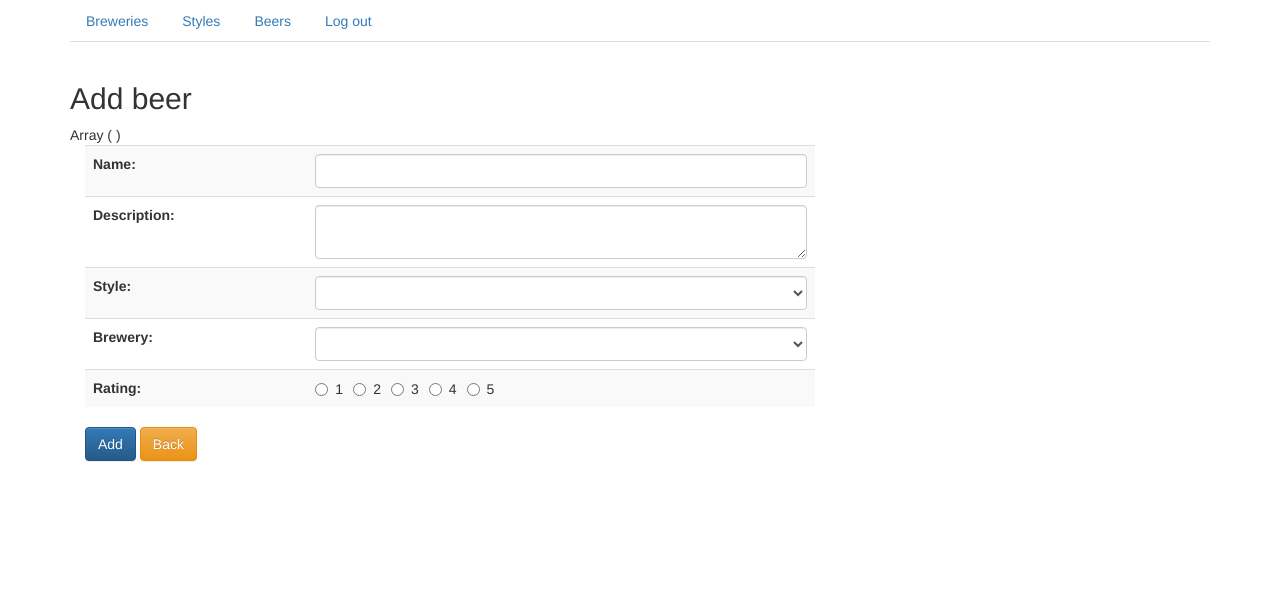
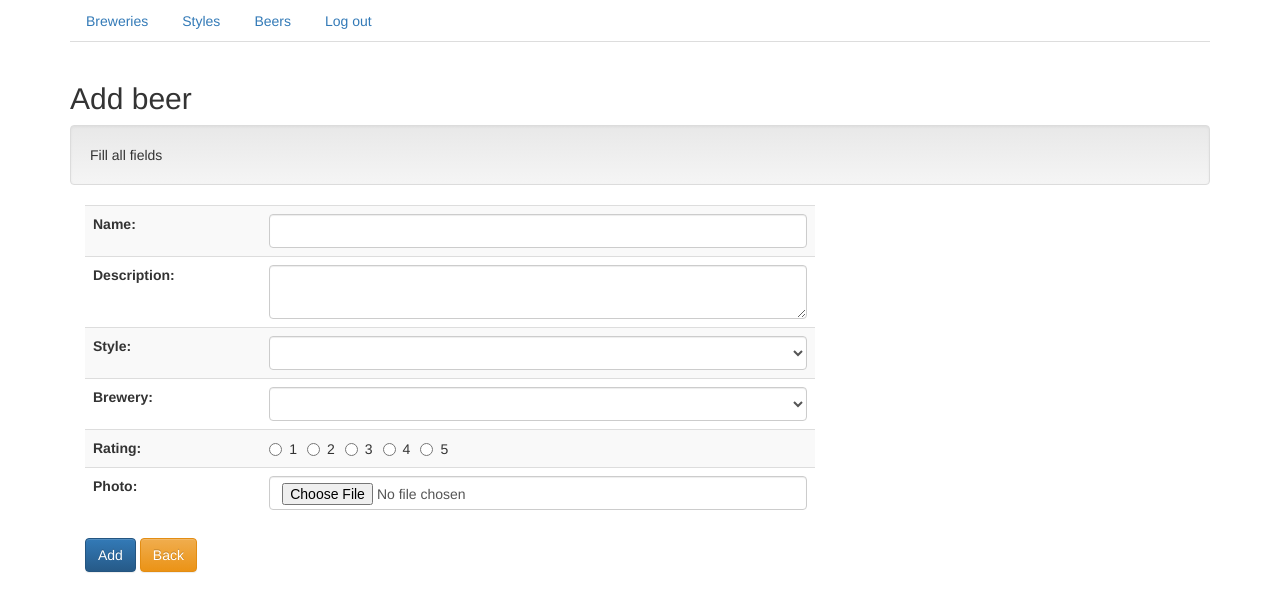
Before and after one commit to k4hun/beers-blog-php, a PHP site: page /admin/beers/add.php in a window 1280 px wide. Shown: the top 612 px of the page. Run offline with PHP 8.4, Linux system fonts and the light colour scheme; the visitor is signed in with stand-in values (Sample User, id 1); tables that the repository leaves empty or names only in its code hold one stand-in row (values such as "Sample post"); lists and menus that the app fills with data are empty.

Commit message:
photo upload

```diff
--- a/admin/beers/add.php
+++ b/admin/beers/add.php
@@ -20,25 +20,31 @@
 			require_once '../../models/style.php';
 			require_once '../../models/brewery.php';
 
-			print_r($_POST);
-			if(isset($_POST['name']) && isset($_POST['description']) && isset($_POST['style_id']) && isset($_POST['brewery_id']) && isset($_POST['rating'])) {
+			if(isset($_POST['name']) && isset($_POST['description']) && isset($_POST['style_id']) && isset($_POST['brewery_id']) && isset($_POST['rating']) && isset($_FILES['photo']['name'])) {
 				$name = $_POST['name'];
 				$description = $_POST['description'];
 				$style = $_POST['style_id'];
 				$brewery = $_POST['brewery_id'];
 				$rating = $_POST['rating'];
 
-				if(empty($name) || empty($description) || empty($style) || empty($brewery) || empty($rating)) {
+				$photo_name = $_FILES['photo']['name'];
+				$photo_tmp = $_FILES['photo']['tmp_name'];
+				$check = getimagesize($_FILES["photo"]["tmp_name"]);
+
+				if($check == false) {
+					echo "<br><div class='alert alert-info col-md-8'>File is not an image!</div>";
+				} else if(empty($name) || empty($description) || empty($style) || empty($brewery) || empty($rating)) {
 					echo "<br><div class='alert alert-info col-md-8'>All fields are required!</div>";
 				} else {
+					move_uploaded_file($photo_tmp, '../../uploads/'.$photo_name);
 					$beer = new Beer();
-					if($beer->insert($name, $style, $description, $rating, $brewery)) {
+					if($beer->insert($name, $style, $description, $rating, $brewery, $photo_name)) {
 						header ('location: index.php');
 					}
 				}
-			}
+			} else { echo "<div class='well'>Fill all fields</div>"; }
 		?>
-		<form id='new-style-form' action='', method='POST'>
+		<form id='new-style-form' action='', method='POST' enctype="multipart/form-data">
 			<div class="col-md-8">
 				<table class="table table-striped">
 					<tr>
@@ -87,6 +93,10 @@
 							?>
 						</td>
 					</tr>
+					<tr>
+						<th>Photo:</th>
+						<td><input type='file', name='photo', class='form-control'></td>
+					</tr>
 				</table>
 				<input type='submit', value='Add' class='btn btn-primary'>
 				<a class='btn btn-warning' href="index.php">Back</a>
--- a/admin/beers/index.php
+++ b/admin/beers/index.php
@@ -18,7 +18,7 @@
 		<?php
 			require_once '../../models/beer.php';
 		?>
-		<h3><a href="add.php">Add new style</a></h3>
+		<h3><a href="add.php">Add new beer</a></h3>
 		<div class="col-md-8">
 			<table class="table table-striped">
 				<tr>
--- a/models/beer.php
+++ b/models/beer.php
@@ -37,9 +37,9 @@
 			return self::getBySql($sql);
     	}
 
-    	public function insert($name, $style, $description, $rating, $brewery) {
+    	public function insert($name, $style, $description, $rating, $brewery, $photo_url) {
     		$db = new Database();
-    		$dml = sprintf("INSERT INTO beers (name, style_id, description, rating, brewery_id) VALUES ('%s', '%d', '%s', '%d', '%d')", $name, $style, $description, $rating, $brewery);
+    		$dml = sprintf("INSERT INTO beers (name, style_id, description, rating, brewery_id, photo_url) VALUES ('%s', '%d', '%s', '%d', '%d', '%s')", $name, $style, $description, $rating, $brewery, $photo_url);
     		return $db->executeDml($dml);
     	}
 
```
